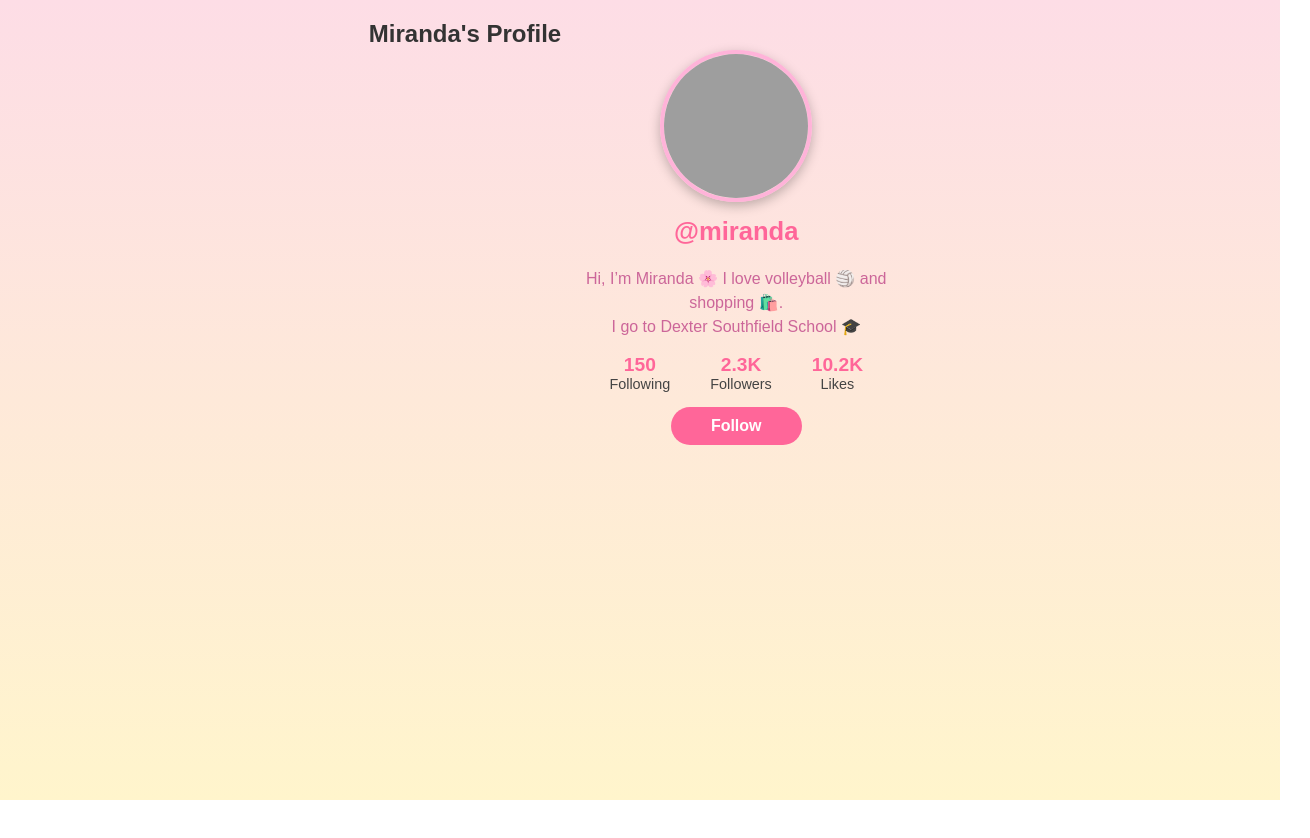
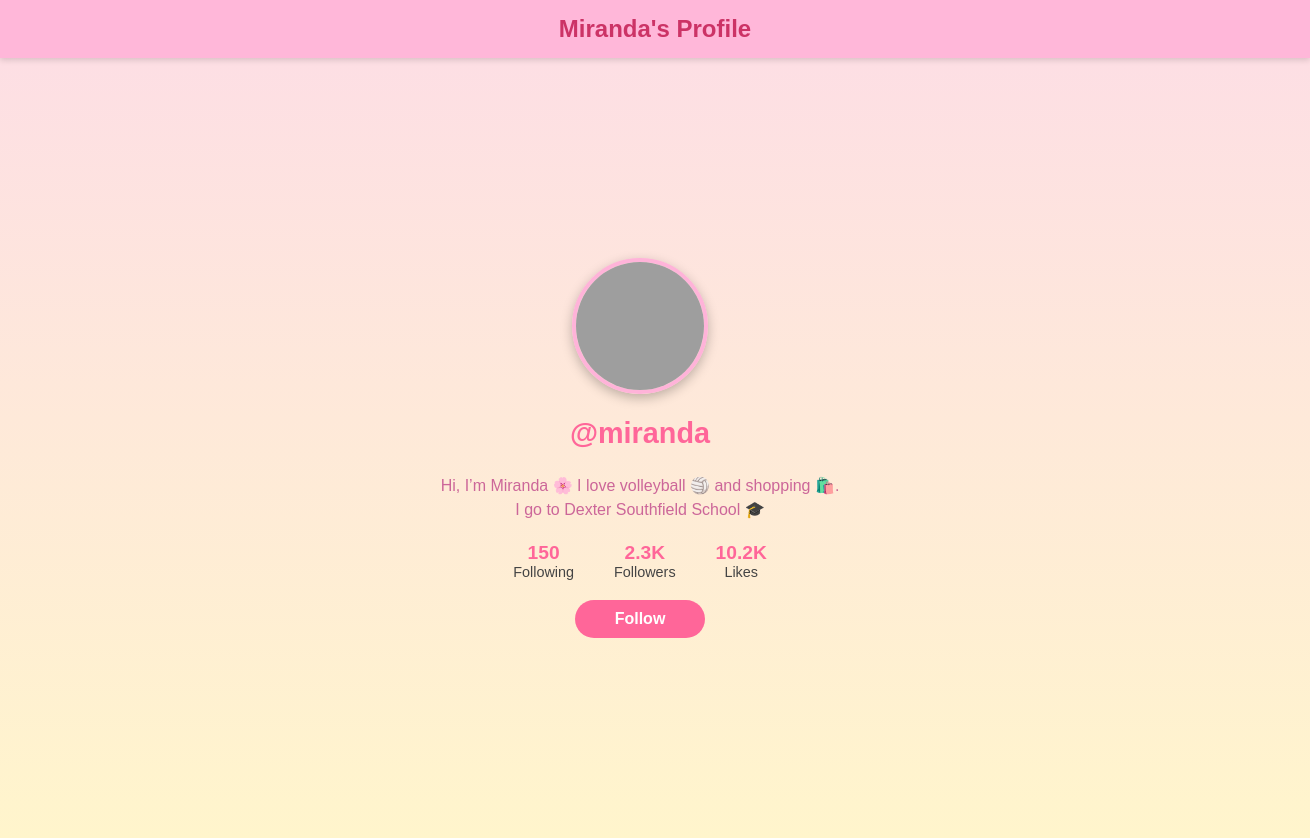
Before and after one commit to miranda067/67forlife, a plain HTML site: page index.html in a window 1280 px wide. Shown: the whole page, 1310 px wide, since content can reach past the window. Before the commit the page ends 800 px from the top, so only its background shows below. Drawn offline with Linux system fonts and the light colour scheme; grey boxes are pictures that could not be loaded.

Commit message:
Update style.css

```diff
--- a/style.css
+++ b/style.css
@@ -5,43 +5,56 @@
   border: 0.5vh solid #ffb3d9;
   object-fit: cover;
 }
-/* General Styling */
+/* General Page Styling */
 body {
   font-family: 'Arial', sans-serif;
   margin: 0;
   padding: 0;
-  height: 100vh;
-  display: flex;
-  justify-content: center;
-  align-items: flex-start;
   background: linear-gradient(to bottom, #fddde6, #fff5cc); /* baby pink + butter yellow */
   color: #333;
+}
+
+/* Header */
+header {
+  width: 100%;
+  padding: 15px;
+  background: rgba(255, 179, 217, 0.9);
   text-align: center;
+  box-shadow: 0 2px 6px rgba(0,0,0,0.15);
+}
+
+header h2 {
+  margin: 0;
+  font-size: 1.5rem;
+  color: #cc3366;
 }
 
 /* Profile Container */
 .profile-container {
-  margin-top: 50px;
+  min-height: calc(100vh - 60px); /* full height minus header */
   display: flex;
   flex-direction: column;
   align-items: center;
+  justify-content: center; /* centers vertically */
+  text-align: center;
+  padding: 20px;
 }
 
 /* Profile Picture */
 .profile-pic {
-  height: 18vh;               /* smaller than 1/4 page */
-  width: 18vh;
+  height: 16vh;               /* smaller than 1/4 page */
+  width: 16vh;
   border-radius: 50%;         /* circular */
   border: 0.5vh solid #ffb3d9;
   object-fit: cover;
-  margin-bottom: 10px;
+  margin-bottom: 15px;
   box-shadow: 0 4px 12px rgba(0,0,0,0.25);
 }
 
 /* Username */
 h1 {
-  margin: 5px 0;
-  font-size: 1.6rem;
+  margin: 8px 0;
+  font-size: 1.8rem;
   color: #ff6699;
 }
 
@@ -49,9 +62,9 @@ h1 {
 .bio {
   font-size: 1rem;
   color: #cc6699;
-  max-width: 350px;
+  max-width: 400px;
   line-height: 1.5;
-  margin-bottom: 15px;
+  margin-bottom: 20px;
 }
 
 /* Stats Row */
@@ -59,7 +72,7 @@ h1 {
   display: flex;
   justify-content: center;
   gap: 40px;
-  margin-bottom: 15px;
+  margin-bottom: 20px;
 }
 
 .stats div {
```
